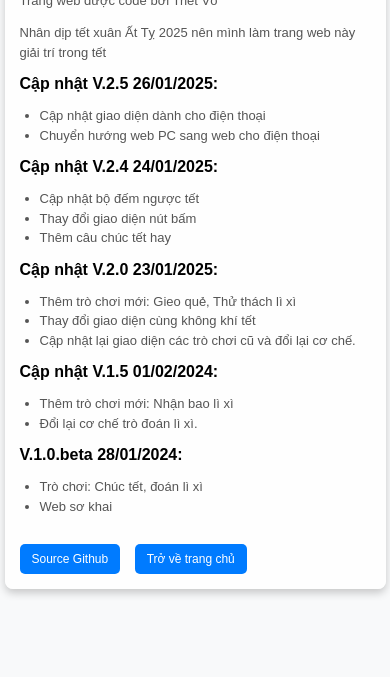
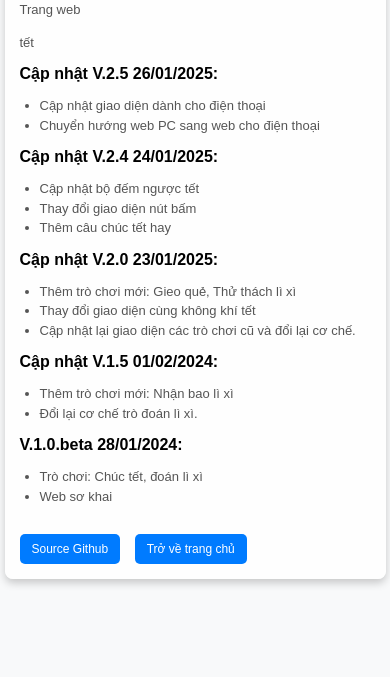
Before and after one commit to khoii14/lixidayhupdi, a plain HTML site: page phone/thongtin_phone.html in a window 390 px wide. Shown: the part 167-844 px from the top of the page. Drawn offline with Linux system fonts and the light colour scheme.

Commit message:
thongtin_phone.html

```diff
--- a/phone/thongtin_phone.html
+++ b/phone/thongtin_phone.html
@@ -92,8 +92,8 @@
 <body>
   <div class="info-container">
     <h2>Thông tin trang web</h2>
-    <p>Trang web được code bởi Triết Võ</p>
-    <p>Nhân dịp tết xuân Ất Tỵ 2025 nên mình làm trang web này giải trí trong tết</p>
+    <p>Trang web </p>
+    <p> tết</p>
     <strong>Cập nhật V.2.5 26/01/2025:</strong>
     <ul>
       <li>Cập nhật giao diện dành cho điện thoại</li>
@@ -121,7 +121,7 @@
       <li>Trò chơi: Chúc tết, đoán lì xì</li>
       <li>Web sơ khai</li>
     </ul>
-    <a class="button" href="https://github.com/trietpko2002/web_giai_tri_tet_at_ty_2025">Source Github</a>
+    <a class="button" href="https://github.com/khoii14/lixidayhupdi">Source Github</a>
     <a class="back-button" href="/phone/index_phone.html">Trở về trang chủ</a>
   </div>
 </body>
```
